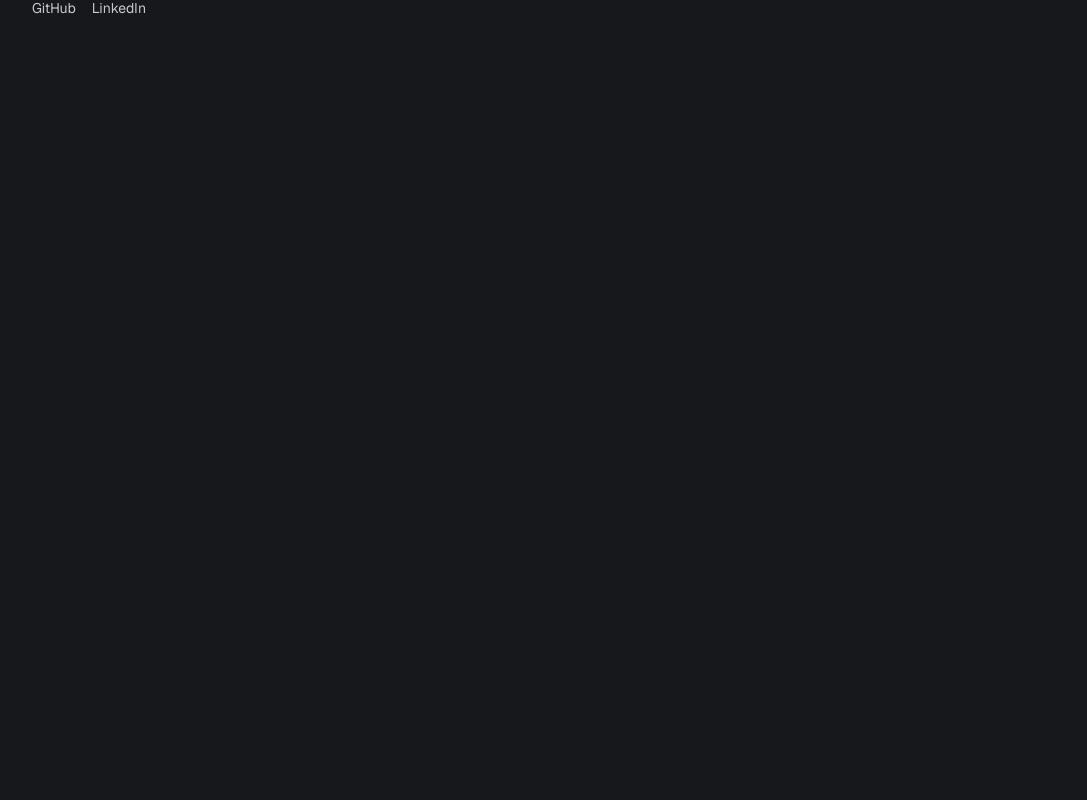
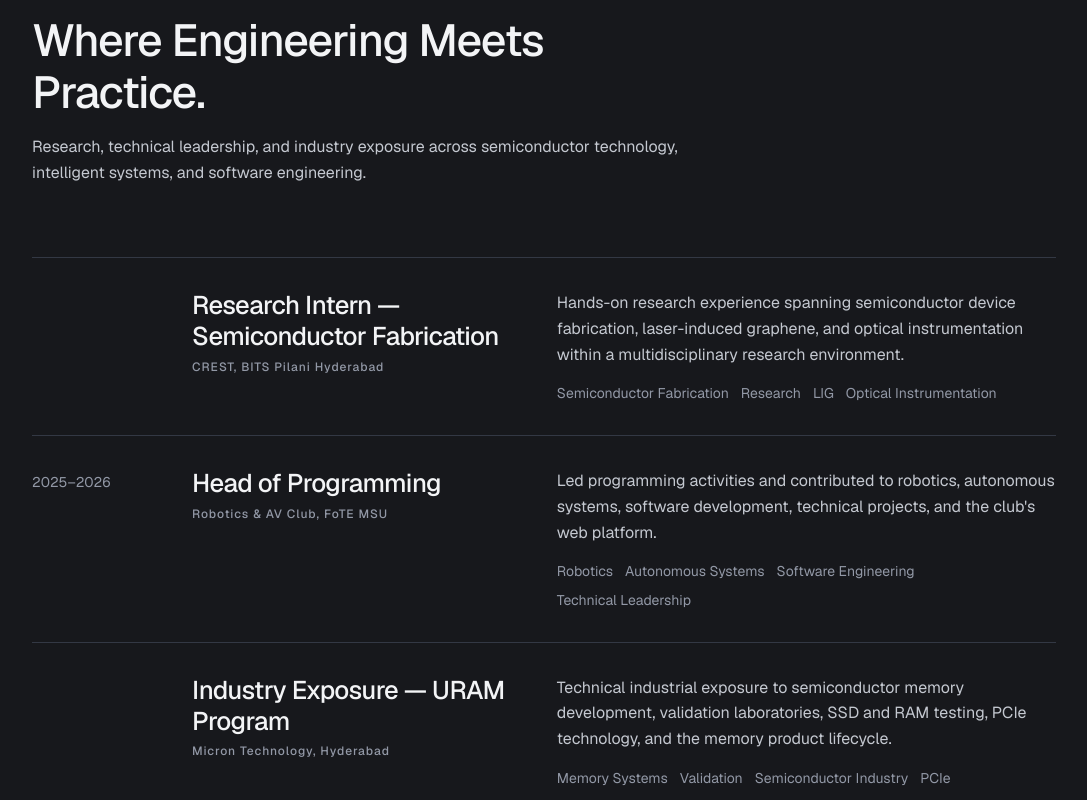
Before and after one commit to Raja-Mustafa/mustafaraja.dev, a Next.js app: page / in a window 1280 px wide. Shown: the part 4540-5340 px from the top of the page, without its empty margins (96-1183 px from the left). Before the commit the page ends 4583 px from the top, so only its background shows below. Built offline with nearby package versions, Linux system fonts and the light colour scheme.

Commit message:
feat: add homepage experience section

```diff
--- a/app/page.tsx
+++ b/app/page.tsx
@@ -6,6 +6,10 @@ import {
   FeaturedProject,
   type FeaturedProjectProps,
 } from "@/components/sections/featured-project";
+import {
+  ExperienceItem,
+  type ExperienceItemProps,
+} from "@/components/sections/experience-item";
 import {
   ResearchItem,
   type ResearchItemProps,
@@ -80,6 +84,41 @@ const researchItems = [
     topics: ["18-Channel Sensing", "Calibration", "Instrumentation"],
   },
 ] as const satisfies readonly ResearchItemProps[];
+
+const experienceItems = [
+  {
+    organization: "CREST, BITS Pilani Hyderabad",
+    role: "Research Intern — Semiconductor Fabrication",
+    description:
+      "Hands-on research experience spanning semiconductor device fabrication, laser-induced graphene, and optical instrumentation within a multidisciplinary research environment.",
+    disciplines: [
+      "Semiconductor Fabrication",
+      "Research",
+      "LIG",
+      "Optical Instrumentation",
+    ],
+  },
+  {
+    period: "2025–2026",
+    organization: "Robotics & AV Club, FoTE MSU",
+    role: "Head of Programming",
+    description:
+      "Led programming activities and contributed to robotics, autonomous systems, software development, technical projects, and the club's web platform.",
+    disciplines: [
+      "Robotics",
+      "Autonomous Systems",
+      "Software Engineering",
+      "Technical Leadership",
+    ],
+  },
+  {
+    organization: "Micron Technology, Hyderabad",
+    role: "Industry Exposure — URAM Program",
+    description:
+      "Technical industrial exposure to semiconductor memory development, validation laboratories, SSD and RAM testing, PCIe technology, and the memory product lifecycle.",
+    disciplines: ["Memory Systems", "Validation", "Semiconductor Industry", "PCIe"],
+  },
+] as const satisfies readonly ExperienceItemProps[];
 
 export default function Home() {
   return (
@@ -186,6 +225,31 @@ export default function Home() {
           </Stack>
         </Container>
       </Section>
+
+      <Section id="experience">
+        <Container>
+          <Stack space="3xl">
+            <Stack space="md" className="max-w-reading">
+              <p className="text-label font-medium tracking-label text-text-muted">
+                EXPERIENCE
+              </p>
+              <h2 className="text-headline font-medium tracking-headline text-text-primary">
+                Where Engineering Meets Practice.
+              </h2>
+              <p className="text-body text-text-secondary">
+                Research, technical leadership, and industry exposure across
+                semiconductor technology, intelligent systems, and software engineering.
+              </p>
+            </Stack>
+
+            <div>
+              {experienceItems.map((item) => (
+                <ExperienceItem key={`${item.organization}-${item.role}`} {...item} />
+              ))}
+            </div>
+          </Stack>
+        </Container>
+      </Section>
     </>
   );
 }
--- /dev/null
+++ b/components/sections/experience-item.tsx
@@ -0,0 +1,43 @@
+export interface ExperienceItemProps {
+  period?: string;
+  organization: string;
+  role: string;
+  description: string;
+  disciplines: readonly string[];
+}
+
+export function ExperienceItem({
+  period,
+  organization,
+  role,
+  description,
+  disciplines,
+}: ExperienceItemProps) {
+  return (
+    <article className="grid gap-space-lg border-t border-border py-space-xl lg:grid-cols-[8rem_minmax(0,0.8fr)_minmax(0,1.2fr)] lg:gap-space-xl">
+      {period ? (
+        <p className="text-caption text-text-muted lg:pt-space-micro">{period}</p>
+      ) : (
+        <div aria-hidden="true" />
+      )}
+
+      <div>
+        <h3 className="text-title font-medium tracking-headline text-text-primary">
+          {role}
+        </h3>
+        <p className="mt-space-xs text-label font-medium tracking-label text-text-muted">
+          {organization}
+        </p>
+      </div>
+
+      <div className="max-w-reading">
+        <p className="text-body text-text-secondary">{description}</p>
+        <ul className="mt-space-md flex flex-wrap gap-x-space-sm gap-y-space-xs text-caption text-text-muted">
+          {disciplines.map((discipline) => (
+            <li key={discipline}>{discipline}</li>
+          ))}
+        </ul>
+      </div>
+    </article>
+  );
+}
```
